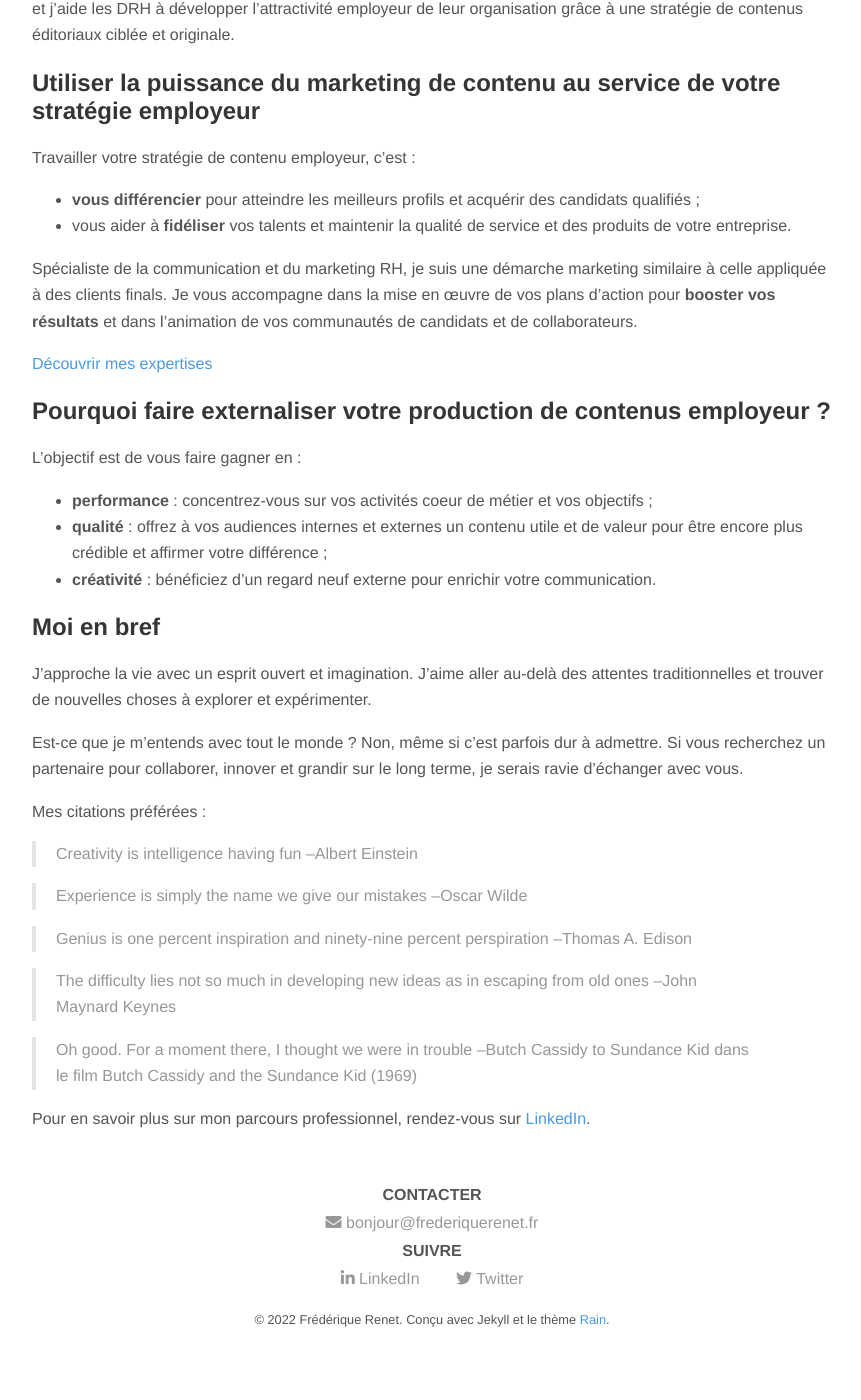
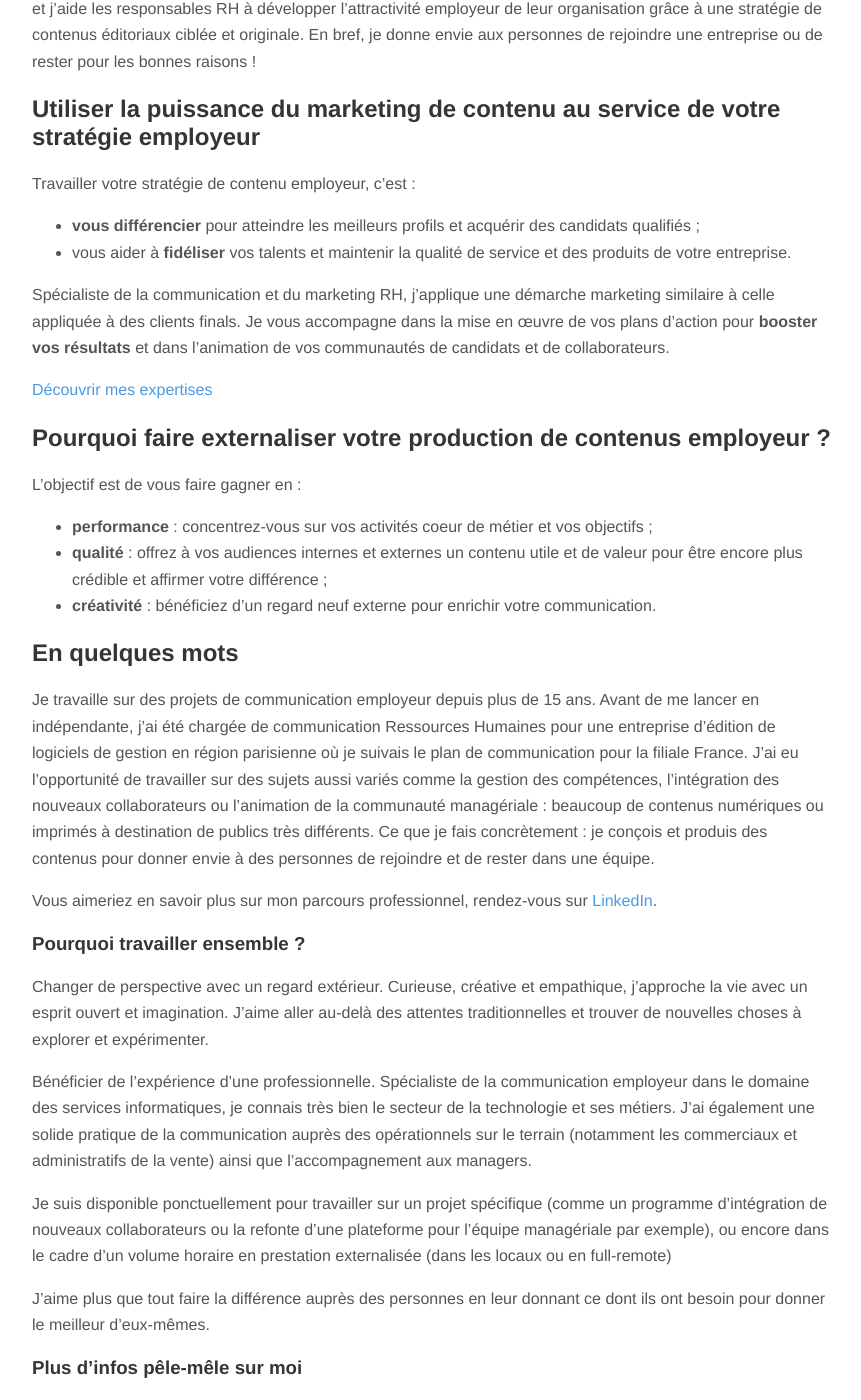
Before and after one commit to frederiquerenet/frederiquerenet.github.io, a Jekyll site: the page built from about.markdown, in a window 1280 px wide and 1400 px high, scrolled down 276 px. Shown: the whole window, without its empty margins (208-1069 px from the left). Built offline with Jekyll 4.4.1, drawn with Linux system fonts in a browser that asks for light colours; nearby versions of some CDN libraries; before the commit the page ends 1638 px from its top, so only the background shows below that; some of the changed text lies outside the part shown.

Commit message:
update content

```diff
--- a/about.markdown
+++ b/about.markdown
@@ -1,20 +1,20 @@
 ---
 layout: default
-title: Qui suis-je ?
+title: À propos
 permalink: /about/
 ---
 
-Je m'appelle Frédérique Renet
+Bonjour !
 
-# Je suis chargée de Communication & Marketing RH indépendante
-et j'aide les DRH à développer l'attractivité employeur de leur organisation grâce à une stratégie de contenus éditoriaux ciblée et originale.
+# Je suis Frédérique Renet, chargée de Communication & Marketing RH indépendante
+et j'aide les responsables RH à développer l'attractivité employeur de leur organisation grâce à une stratégie de contenus éditoriaux ciblée et originale. En bref, je donne envie aux personnes de rejoindre une entreprise ou de rester pour les bonnes raisons !
 
 ## Utiliser la puissance du marketing de contenu au service de votre stratégie employeur
 Travailler votre stratégie de contenu employeur, c'est :
 - **vous différencier** pour atteindre les meilleurs profils et acquérir des candidats qualifiés ;
 - vous aider à **fidéliser** vos talents et maintenir la qualité de service et des produits de votre entreprise.
 
-Spécialiste de la communication et du marketing RH, je suis une démarche marketing similaire à celle appliquée à des clients finals. Je vous accompagne dans la mise en œuvre de vos plans d'action pour **booster vos résultats** et dans l'animation de vos communautés de candidats et de collaborateurs.
+Spécialiste de la communication et du marketing RH, j'applique une démarche marketing similaire à celle appliquée à des clients finals. Je vous accompagne dans la mise en œuvre de vos plans d'action pour **booster vos résultats** et dans l'animation de vos communautés de candidats et de collaborateurs.
 
 [Découvrir mes expertises]({{/services/}})
 
@@ -24,13 +24,29 @@ L'objectif est de vous faire gagner en :
 - **qualité** : offrez à vos audiences internes et externes un contenu utile et de valeur pour être encore plus crédible et affirmer votre différence ;
 - **créativité** : bénéficiez d'un regard neuf externe pour enrichir votre communication.
 
+## En quelques mots
+Je travaille sur des projets de communication employeur depuis plus de 15 ans.
+Avant de me lancer en indépendante, j’ai été chargée de communication Ressources Humaines pour une entreprise d’édition de logiciels de gestion en région parisienne où je suivais le plan de communication pour la filiale France. J’ai eu l’opportunité de travailler sur des sujets aussi variés comme la gestion des compétences, l’intégration des nouveaux collaborateurs ou l’animation de la communauté managériale : beaucoup de contenus numériques ou imprimés à destination de publics très différents.
+Ce que je fais concrètement : je conçois et produis des contenus pour donner envie à des personnes de rejoindre et de rester dans une équipe.
 
-## Moi en bref
-J'approche la vie avec un esprit ouvert et imagination. J'aime aller au-delà des attentes traditionnelles et trouver de nouvelles choses à explorer et expérimenter.
+Vous aimeriez en savoir plus sur mon parcours professionnel, rendez-vous sur [LinkedIn](https://fr.linkedin.com/in/frederiquerenet).
 
-Est-ce que je m'entends avec tout le monde ? Non, même si c'est parfois dur à admettre. Si vous recherchez un partenaire pour collaborer, innover et grandir sur le long terme, je serais ravie d'échanger avec vous.
+### Pourquoi travailler ensemble ?
+Changer de perspective avec un regard extérieur. Curieuse, créative et empathique, j'approche la vie avec un esprit ouvert et imagination. J'aime aller au-delà des attentes traditionnelles et trouver de nouvelles choses à explorer et expérimenter.
 
-Mes citations préférées :
+Bénéficier de l’expérience d’une professionnelle. Spécialiste de la communication employeur dans le domaine des services informatiques, je connais très bien le secteur de la technologie et ses métiers. J’ai également une solide pratique de la communication auprès des opérationnels sur le terrain (notamment les commerciaux et administratifs de la vente) ainsi que l’accompagnement aux managers.
+
+Je suis disponible ponctuellement pour travailler sur un projet spécifique (comme un programme d'intégration de nouveaux collaborateurs ou la refonte d'une plateforme pour l'équipe managériale par exemple), ou encore dans le cadre d'un volume horaire en prestation externalisée (dans les locaux ou en full-remote)
+
+J’aime plus que tout faire la différence auprès des personnes en leur donnant ce dont ils ont besoin pour donner le meilleur d’eux-mêmes.
+
+### Plus d'infos pêle-mêle sur moi
+Mes autres casquettes :
+- design graphique & web
+- développement web
+- organisation & productivité personnelle
+
+Mes 5 citations préférées :
 >Creativity is intelligence having fun --Albert Einstein
 
 >Experience is simply the name we give our mistakes --Oscar Wilde
@@ -41,4 +57,5 @@ Mes citations préférées :
 
 >Oh good. For a moment there, I thought we were in trouble --Butch Cassidy to Sundance Kid dans le film Butch Cassidy and the Sundance Kid (1969)
 
-Pour en savoir plus sur mon parcours professionnel, rendez-vous sur [LinkedIn](https://fr.linkedin.com/in/frederiquerenet).
+Si je ressemble à la chargée de comm avec laquelle vous voulez travailler, vous pouvez me contacter via [LinkedIn](https://fr.linkedin.com/in/frederiquerenet) ou envoyez-moi votre message directement à [bonjour@frederiquerenet.fr](mailto:bonjour@frederiquerenet.fr).
+Je serai ravie d'échanger avec vous, et c'est sans engagement de votre part !
```
